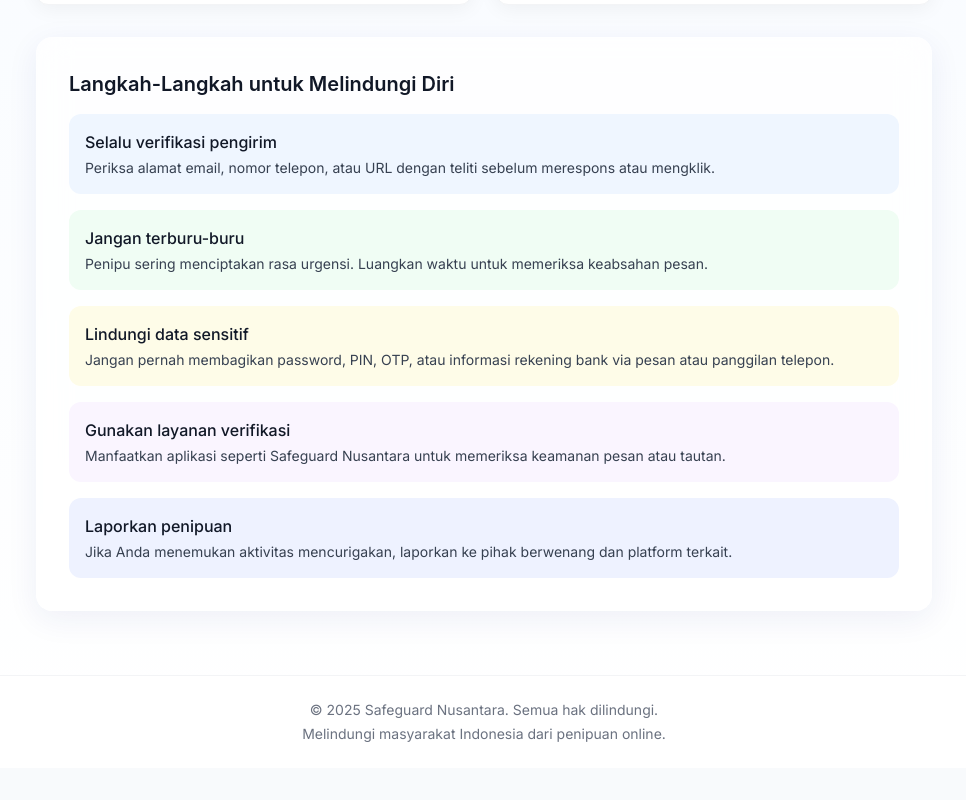
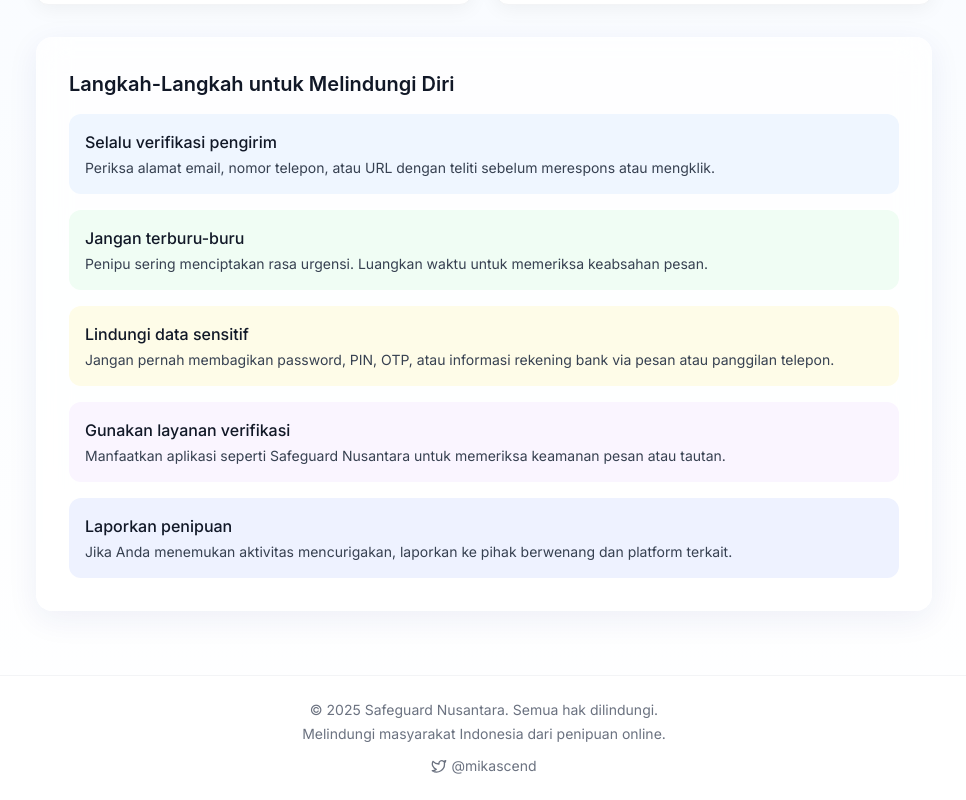
Before and after one commit to mikaelaldy/safeguard-nusantara, a React (Vite) app: page /edukasi in a window 1280 px wide. Shown: the part 1489-2289 px from the top of the page, without its empty margins (156-1122 px from the left). Before the commit the page ends 2257 px from the top, so only its background shows below. Built offline with nearby package versions, Linux system fonts and the light colour scheme.

Commit message:
Add Twitter account to footer
Adds a link to the footer for the mikascend Twitter/X account.

```diff
--- a/src/components/Layout.tsx
+++ b/src/components/Layout.tsx
@@ -2,7 +2,7 @@
 import React from 'react';
 import { Link } from 'react-router-dom';
 import { motion } from 'framer-motion';
-import { Shield } from 'lucide-react';
+import { Shield, Twitter } from 'lucide-react';
 
 interface LayoutProps {
   children: React.ReactNode;
@@ -86,6 +86,17 @@ const Layout: React.FC<LayoutProps> = ({ children }) => {
         <div className="container mx-auto px-6 md:px-8 text-center text-gray-500 text-sm">
           <p>© {new Date().getFullYear()} Safeguard Nusantara. Semua hak dilindungi.</p>
           <p className="mt-1">Melindungi masyarakat Indonesia dari penipuan online.</p>
+          <div className="flex items-center justify-center mt-3 space-x-4">
+            <a
+              href="https://twitter.com/mikascend"
+              target="_blank"
+              rel="noopener noreferrer"
+              className="text-gray-500 hover:text-blue-500 transition-colors flex items-center"
+            >
+              <Twitter size={16} className="mr-1" />
+              <span>@mikascend</span>
+            </a>
+          </div>
         </div>
       </footer>
     </div>
```
